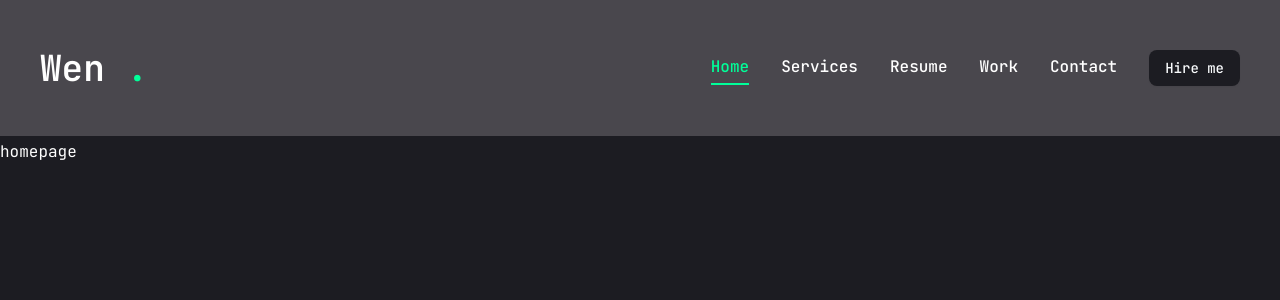
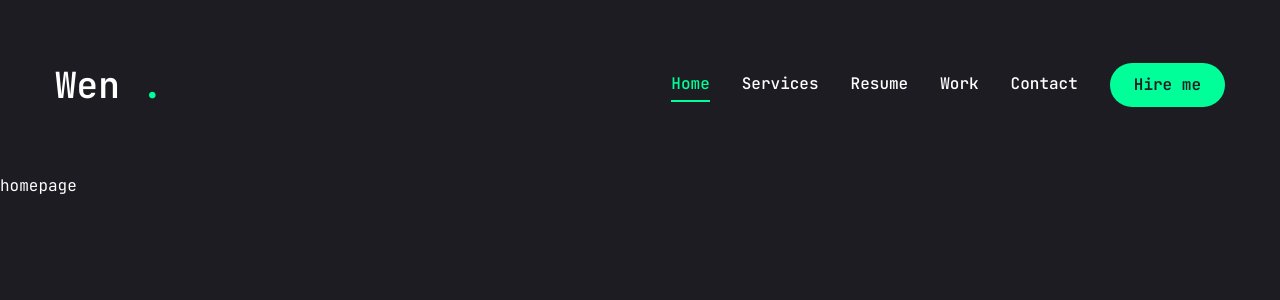
Before and after one commit to wen15th/wen-portfolio-fe, a Next.js app: page / in a window 1280 px wide. Shown: the top 300 px of the page. Built offline with nearby package versions, Linux system fonts and the light colour scheme.

Commit message:
Mobile Nav

```diff
--- a/app/globals.css
+++ b/app/globals.css
@@ -51,7 +51,11 @@
   --breakpoint-2xl: 96rem;
 }
 
-@container {
+/*@container {*/
+/*  padding: 0.938rem;*/
+/*}*/
+
+.container {
   padding: 0.938rem;
 }
 
--- a/components/Header.jsx
+++ b/components/Header.jsx
@@ -3,10 +3,11 @@
 
 // components
 import Nav from "./Nav";
+import MobileNav from "./MobileNav";
 
 const Header = () => {
     return (
-        <header className="py-8 xl:py-12 text-white bg-pink-50/20">
+        <header className="py-8 xl:py-12 text-white">
             <div className="container mx-auto flex justify-between items-center">
                 {/* logo */}
                 <Link href="/">
@@ -25,7 +26,9 @@
                 </div>
 
                 {/* mobile nav */}
-                <div className="xl:hidden">mobile nav</div>
+                <div className="xl:hidden">
+                    <MobileNav />
+                </div>
 
             </div>
         </header>
--- a/components/MobileNav.jsx
+++ b/components/MobileNav.jsx
@@ -0,0 +1,71 @@
+"use client";
+
+import {Sheet, SheetContent, SheetTrigger} from '@/components/ui/sheet'
+import {usePathname} from "next/navigation";
+import Link from "next/link";
+import {CiMenuFries} from 'react-icons/ci'
+
+const links = [
+    {
+        name: "home",
+        href: "/",
+    },
+    {
+        name: "services",
+        href: "/services",
+    },
+    {
+        name: "resume",
+        href: "/resume",
+    },
+    {
+        name: "work",
+        href: "/work",
+    },
+    {
+        name: "contact",
+        href: "/contact",
+    },
+]
+
+const MobileNav = () => {
+    const pathname = usePathname();
+
+    return (
+        <Sheet>
+            <SheetTrigger className="flex justify-center items-center">
+                {/*Menu icon*/}
+                <CiMenuFries className="text-[32px] text-accent" />
+            </SheetTrigger>
+            <SheetContent className="flex flex-col">
+                {/* logo */}
+                <div className="mt-32 mb-40 text-center text-2xl">
+                    <Link href="/">
+                        <h1 className="text-4xl font-semibold">
+                            Wen<span className="text-accent">.</span>
+                        </h1>
+                    </Link>
+                </div>
+                {/* nav */}
+                <nav className="flex flex-col justify-center items-center gap-8">
+                    {links.map((link, index) => {
+                        return (
+                            <Link
+                                href={link.href}
+                                key={index}
+                                className={`${
+                                    link.href === pathname &&
+                                    "text-accent border-b-2 border-accent"
+                                } text-xl capitalize hover:text-accent transition-all`}
+                            >
+                                {link.name}
+                            </Link>
+                        );
+                    })}
+                </nav>
+            </SheetContent>
+        </Sheet>
+    );
+};
+
+export default MobileNav;
--- a/components/ui/button.jsx
+++ b/components/ui/button.jsx
@@ -5,27 +5,33 @@
 import { cn } from "@/lib/utils"
 
 const buttonVariants = cva(
-  "inline-flex items-center justify-center gap-2 whitespace-nowrap rounded-md text-sm font-medium transition-all disabled:pointer-events-none disabled:opacity-50 [&_svg]:pointer-events-none [&_svg:not([class*='size-'])]:size-4 shrink-0 [&_svg]:shrink-0 outline-none focus-visible:border-ring focus-visible:ring-ring/50 focus-visible:ring-[3px] aria-invalid:ring-destructive/20 dark:aria-invalid:ring-destructive/40 aria-invalid:border-destructive",
+  "inline-flex items-center justify-center whitespace-nowrap rounded-full text-base font-semibold ring-offset-white transition-colors",
   {
     variants: {
       variant: {
-        default:
-          "bg-primary text-primary-foreground shadow-xs hover:bg-primary/90",
-        destructive:
-          "bg-destructive text-white shadow-xs hover:bg-destructive/90 focus-visible:ring-destructive/20 dark:focus-visible:ring-destructive/40 dark:bg-destructive/60",
-        outline:
-          "border bg-background shadow-xs hover:bg-accent hover:text-accent-foreground dark:bg-input/30 dark:border-input dark:hover:bg-input/50",
-        secondary:
-          "bg-secondary text-secondary-foreground shadow-xs hover:bg-secondary/80",
-        ghost:
-          "hover:bg-accent hover:text-accent-foreground dark:hover:bg-accent/50",
-        link: "text-primary underline-offset-4 hover:underline",
+        // default:
+        //   "bg-primary text-primary-foreground shadow-xs hover:bg-primary/90",
+        // destructive:
+        //   "bg-destructive text-white shadow-xs hover:bg-destructive/90 focus-visible:ring-destructive/20 dark:focus-visible:ring-destructive/40 dark:bg-destructive/60",
+        // outline:
+        //   "border bg-background shadow-xs hover:bg-accent hover:text-accent-foreground dark:bg-input/30 dark:border-input dark:hover:bg-input/50",
+        // secondary:
+        //   "bg-secondary text-secondary-foreground shadow-xs hover:bg-secondary/80",
+        // ghost:
+        //   "hover:bg-accent hover:text-accent-foreground dark:hover:bg-accent/50",
+        // link: "text-primary underline-offset-4 hover:underline",
+        default: "bg-accent text-primary hover:bg-accent-hover",
+        primary: "bg-primary text-white",
+        outline: "border border-accent bg-transparent text-accent hover:bg-accent-hover:text-primary",
       },
       size: {
-        default: "h-9 px-4 py-2 has-[>svg]:px-3",
-        sm: "h-8 rounded-md gap-1.5 px-3 has-[>svg]:px-2.5",
-        lg: "h-10 rounded-md px-6 has-[>svg]:px-4",
-        icon: "size-9",
+        // default: "h-9 px-4 py-2 has-[>svg]:px-3",
+        // sm: "h-8 rounded-md gap-1.5 px-3 has-[>svg]:px-2.5",
+        // lg: "h-10 rounded-md px-6 has-[>svg]:px-4",
+        // icon: "size-9",
+        default: "h-[44px] px-6",
+        md: "h-[48px] px-6",
+        lg: "h-[56px] px-8 text-sm uppercase tracking-[2px]",
       },
     },
     defaultVariants: {
--- a/components/ui/sheet.jsx
+++ b/components/ui/sheet.jsx
@@ -2,9 +2,10 @@
 
 import * as React from "react"
 import * as SheetPrimitive from "@radix-ui/react-dialog"
-import { XIcon } from "lucide-react"
+import { cn } from "@/lib/utils"
 
-import { cn } from "@/lib/utils"
+import { IoMdClose } from "react-icons/io";
+import { DialogTitle } from "@radix-ui/react-dialog";
 
 function Sheet({
   ...props
@@ -57,9 +58,9 @@
       <SheetPrimitive.Content
         data-slot="sheet-content"
         className={cn(
-          "bg-background data-[state=open]:animate-in data-[state=closed]:animate-out fixed z-50 flex flex-col gap-4 shadow-lg transition ease-in-out data-[state=closed]:duration-300 data-[state=open]:duration-500",
+          "bg-primary data-[state=open]:animate-in data-[state=closed]:animate-out fixed z-50 flex flex-col gap-4 shadow-lg transition ease-in-out data-[state=closed]:duration-300 data-[state=open]:duration-500",
           side === "right" &&
-            "data-[state=closed]:slide-out-to-right data-[state=open]:slide-in-from-right inset-y-0 right-0 h-full w-3/4 border-l sm:max-w-sm",
+            "data-[state=closed]:slide-out-to-right data-[state=open]:slide-in-from-right inset-y-0 right-0 h-full w-3/4 sm:max-w-sm",
           side === "left" &&
             "data-[state=closed]:slide-out-to-left data-[state=open]:slide-in-from-left inset-y-0 left-0 h-full w-3/4 border-r sm:max-w-sm",
           side === "top" &&
@@ -69,10 +70,12 @@
           className
         )}
         {...props}>
+        {/* Add DialogTitle to solve the Accessibility Design error */}
+        <DialogTitle className="sr-only">Sidebar menu</DialogTitle>
         {children}
         <SheetPrimitive.Close
-          className="ring-offset-background focus:ring-ring data-[state=open]:bg-secondary absolute top-4 right-4 rounded-xs opacity-70 transition-opacity hover:opacity-100 focus:ring-2 focus:ring-offset-2 focus:outline-hidden disabled:pointer-events-none">
-          <XIcon className="size-4" />
+          className="absolute right-8 top-8 transition-opacity outline-none">
+          <IoMdClose className="text-3xl text-accent" />
           <span className="sr-only">Close</span>
         </SheetPrimitive.Close>
       </SheetPrimitive.Content>
--- a/package.json
+++ b/package.json
@@ -23,6 +23,7 @@
     "postcss": "^8.5.6",
     "react": "^19.0.0",
     "react-dom": "^19.0.0",
+    "react-icons": "^5.5.0",
     "tailwind-merge": "^3.3.1"
   },
   "devDependencies": {
```
Also changed, not shown: 1 other file (tests, documents, lock files or other folders).
